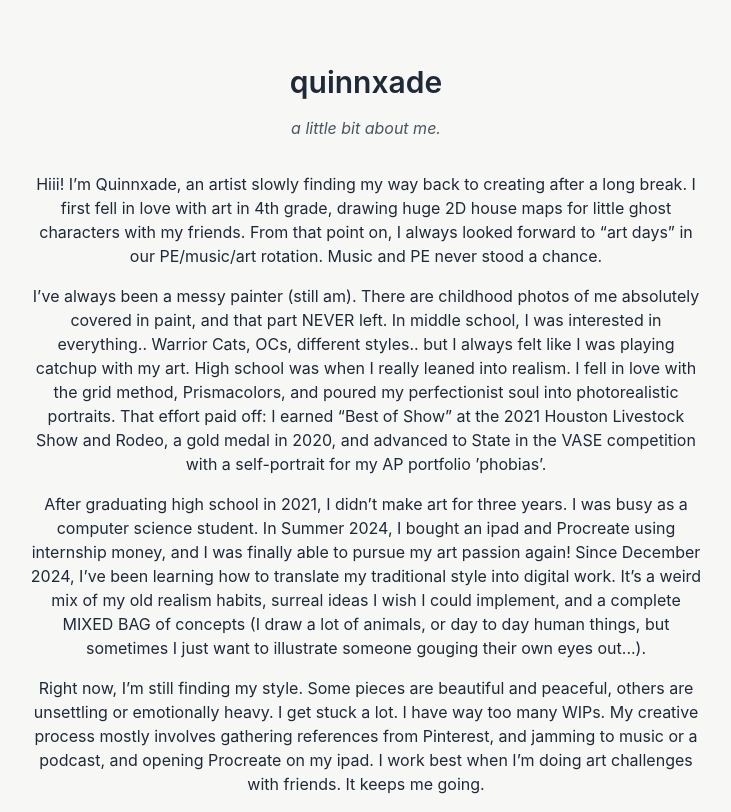
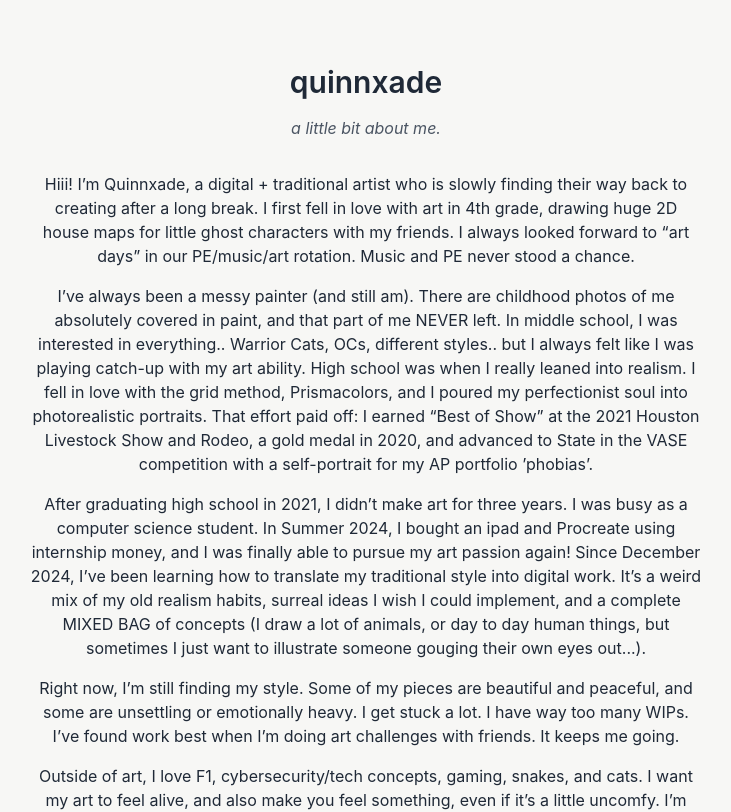
Before and after one commit to quinnxade/quinnxade.github.io, a Next.js app: page /about in a window 1280 px wide. Shown: the top 812 px of the page, without its empty margins (274-1005 px from the left). Built offline with nearby package versions, Linux system fonts and the light colour scheme.

Commit message:
Updated about me page

```diff
--- a/src/pages/about.js
+++ b/src/pages/about.js
@@ -16,13 +16,13 @@ export default function About() {
           a little bit about me.
         </p>
         <p className="mb-4">
-          Hiii! I’m Quinnxade, an artist slowly finding my way back to creating after a long break. I first fell in love with art in 4th grade, drawing huge 2D house maps for little ghost characters with my friends. From that point on, I always looked forward to “art days” in our PE/music/art rotation. Music and PE never stood a chance.</p>
+          Hiii! I’m Quinnxade, a digital + traditional artist who is slowly finding their way back to creating after a long break. I first fell in love with art in 4th grade, drawing huge 2D house maps for little ghost characters with my friends. I always looked forward to “art days” in our PE/music/art rotation. Music and PE never stood a chance.</p>
 
-          <p className="mb-4">I’ve always been a messy painter (still am). There are childhood photos of me absolutely covered in paint, and that part NEVER left. In middle school, I was interested in everything.. Warrior Cats, OCs, different styles.. but I always felt like I was playing catchup with my art. High school was when I really leaned into realism. I fell in love with the grid method, Prismacolors, and poured my perfectionist soul into photorealistic portraits. That effort paid off: I earned “Best of Show” at the 2021 Houston Livestock Show and Rodeo, a gold medal in 2020, and advanced to State in the VASE competition with a self-portrait for my AP portfolio &rsquo;phobias&rsquo;.</p>
+          <p className="mb-4">I’ve always been a messy painter (and still am). There are childhood photos of me absolutely covered in paint, and that part of me NEVER left. In middle school, I was interested in everything.. Warrior Cats, OCs, different styles.. but I always felt like I was playing catch-up with my art ability. High school was when I really leaned into realism. I fell in love with the grid method, Prismacolors, and I poured my perfectionist soul into photorealistic portraits. That effort paid off: I earned “Best of Show” at the 2021 Houston Livestock Show and Rodeo, a gold medal in 2020, and advanced to State in the VASE competition with a self-portrait for my AP portfolio &rsquo;phobias&rsquo;.</p>
 
           <p className="mb-4 ">After graduating high school in 2021, I didn’t make art for three years. I was busy as a computer science student. In Summer 2024, I bought an ipad and Procreate using internship money, and I was finally able to pursue my art passion again! Since December 2024, I&rsquo;ve been learning how to translate my traditional style into digital work. It&rsquo;s a weird mix of my old realism habits, surreal ideas I wish I could implement, and a complete MIXED BAG of concepts (I draw a lot of animals, or day to day human things, but sometimes I just want to illustrate someone gouging their own eyes out...).</p>
 
-          <p className="mb-4 ">Right now, I’m still finding my style. Some pieces are beautiful and peaceful, others are unsettling or emotionally heavy. I get stuck a lot. I have way too many WIPs. My creative process mostly involves gathering references from Pinterest, and jamming to music or a podcast, and opening Procreate on my ipad. I work best when I&rsquo;m doing art challenges with friends. It keeps me going.</p>
+          <p className="mb-4 ">Right now, I’m still finding my style. Some of my pieces are beautiful and peaceful, and some are unsettling or emotionally heavy. I get stuck a lot. I have way too many WIPs. I’ve found work best when I&rsquo;m doing art challenges with friends. It keeps me going.</p>
 
           <p className="mb-4 "> Outside of art, I love F1, cybersecurity/tech concepts, gaming, snakes, and cats. I want my art to feel alive, and also make you feel something, even if it’s a little uncomfy. I’m figuring out where this is going, but I’m excited to find out!
         </p>
```
